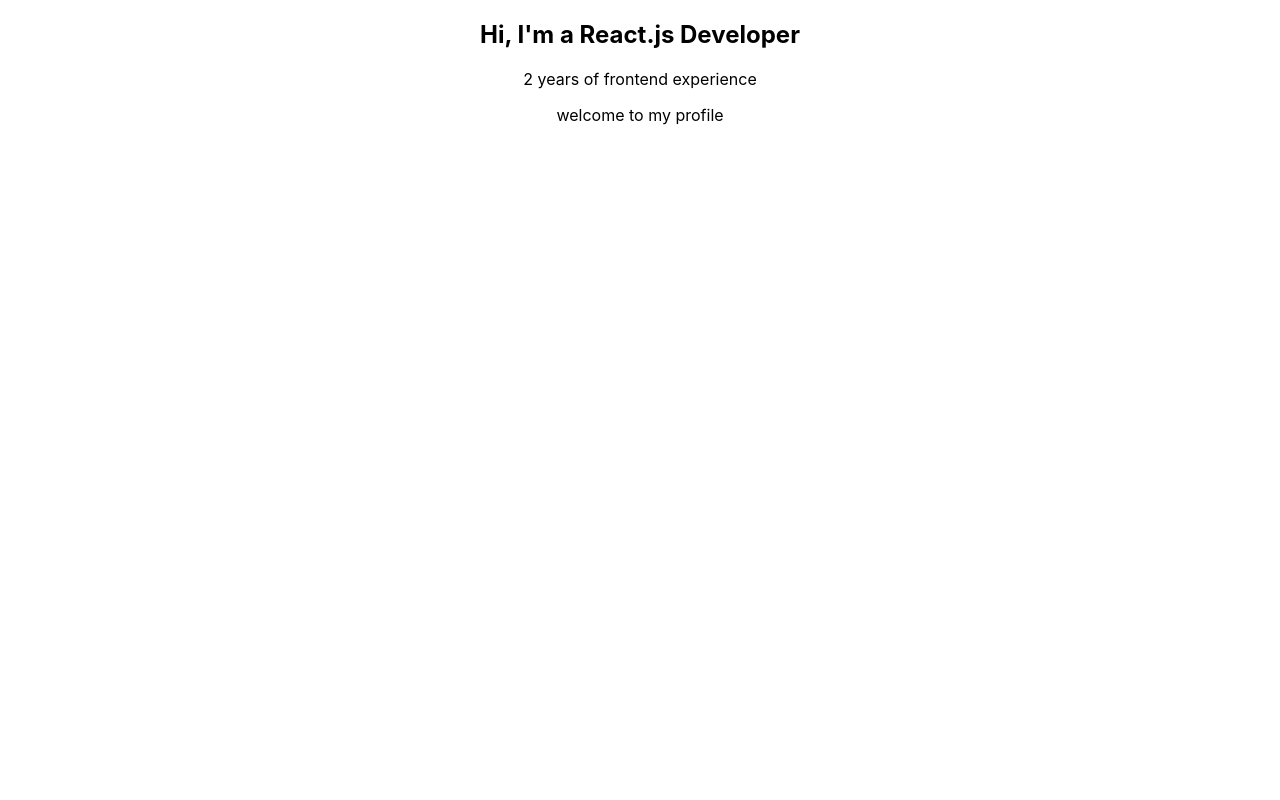
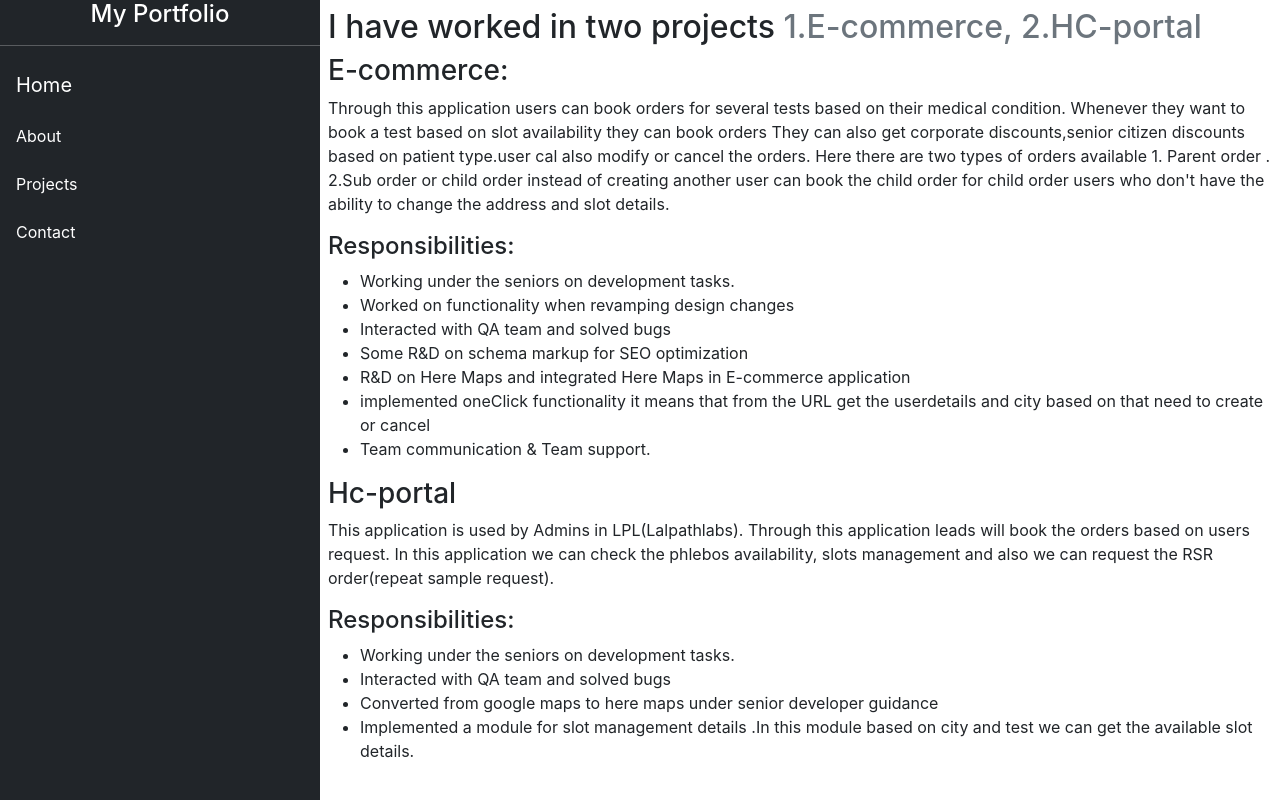
Before and after one commit to ratnakumarikankanala/react-portfolio, a React (Create React App) app: page /projects in a window 1280 px wide. Built offline with nearby package versions, Linux system fonts and the light colour scheme.

Commit message:
adde side bar and its content

```diff
--- a/package.json
+++ b/package.json
@@ -10,6 +10,7 @@
     "bootstrap": "^5.3.8",
     "react": "^19.2.4",
     "react-dom": "^19.2.4",
+    "react-router-dom": "^7.13.0",
     "react-scripts": "5.0.1",
     "web-vitals": "^2.1.4"
   },
--- a/public/index.html
+++ b/public/index.html
@@ -10,6 +10,8 @@
       content="Web site created using create-react-app"
     />
     <link rel="apple-touch-icon" href="%PUBLIC_URL%/logo192.png" />
+    <link href="https://cdn.jsdelivr.net/npm/bootstrap@5.0.2/dist/css/bootstrap.min.css" rel="stylesheet" integrity="sha384-EVSTQN3/azprG1Anm3QDgpJLIm9Nao0Yz1ztcQTwFspd3yD65VohhpuuCOmLASjC" crossorigin="anonymous">
+    <script src="https://cdn.jsdelivr.net/npm/bootstrap@5.0.2/dist/js/bootstrap.bundle.min.js" integrity="sha384-MrcW6ZMFYlzcLA8Nl+NtUVF0sA7MsXsP1UyJoMp4YLEuNSfAP+JcXn/tWtIaxVXM" crossorigin="anonymous"></script>
     <!--
       manifest.json provides metadata used when your web app is installed on a
       user's mobile device or desktop. See https://developers.google.com/web/fundamentals/web-app-manifest/
--- a/src/App.css
+++ b/src/App.css
@@ -1,4 +1,4 @@
-.App {
+/* .App {
   text-align: center;
 }
 
@@ -35,4 +35,4 @@
   to {
     transform: rotate(360deg);
   }
-}
+} */
--- a/src/App.js
+++ b/src/App.js
@@ -1,13 +1,29 @@
 
 import './App.css';
+import { About } from './components/About';
+import { Contact } from './components/Contact';
 import { Home } from './components/home';
+import { Projects } from './components/Projects';
+import { Sidebar } from './components/sidebar';
+import { Skills } from './components/Skills';
+import { BrowserRouter, Route, Routes } from 'react-router-dom';
 
 function App() {
   return (
-    <div className="App">
-    <Home/>
-
-    </div>
+    <BrowserRouter>
+      <div className='d-flex w-100'>
+        <Sidebar />
+        <div className='p-2 w-75'>
+          <Routes>
+            <Route path="/" element={<Home />} />
+            <Route path="/about" element={<About />} />
+            <Route path="/contact" element={<Contact />} />
+            <Route path="/skills" element={<Skills />} />
+            <Route path="/projects" element={<Projects />} />
+          </Routes>
+        </div>
+      </div>
+    </BrowserRouter>
   );
 }
 
--- /dev/null
+++ b/src/components/About.jsx
@@ -0,0 +1,11 @@
+export const About = () => {
+    return (<>
+    <h2>About</h2>
+    <p>React.js Developer with 2+ years of experience in frontend development, building and maintaining scalable, user-focused web applications.
+
+        I began my career in 2022 as an Intern and was promoted to Trainee within three months. After one year, I progressed to the role of Associate Analyst, continuing to contribute to live production systems while working closely with senior developers.
+
+        I have hands-on experience working on multiple projects simultaneously, including an E-commerce platform and an HC Portal. My responsibilities focused on improving application stability, usability, and visibility.</p></>
+
+    )
+}
--- /dev/null
+++ b/src/components/Contact.jsx
@@ -0,0 +1,8 @@
+export const Contact =()=>{
+    return(<div>
+        <h3>you can Contact me through :</h3>
+        <p>Email: ratnakumarikankanala09@gmail.com</p>
+        <p>Phone:7661892643</p>
+
+    </div>)
+}
--- /dev/null
+++ b/src/components/Projects.jsx
@@ -0,0 +1,40 @@
+export const Projects = () => {
+    return (<div>
+        <h2>I have worked in two projects <span className="text-secondary"> 1.E-commerce, 2.HC-portal</span> </h2>
+        <h3>E-commerce:</h3>
+        <p>Through this application users can book orders for several tests based on their medical condition.
+            Whenever they want to book a test based on slot availability they can book orders They can also get
+            corporate discounts,senior citizen discounts based on patient type.user cal also modify or cancel the
+            orders. Here there are two types of orders available 1. Parent order . 2.Sub order or child order instead of
+            creating another user can book the child order for child order users who don't have the ability to change
+            the address and slot details.</p>
+
+           <h4>Responsibilities:</h4>
+            <ul>
+                <li>
+            Working under the seniors on development tasks.</li>
+             <li> Worked on functionality when revamping design changes</li>
+           <li> Interacted with QA team and solved bugs</li>
+            <li>Some R&D on schema markup for SEO optimization</li>
+           <li> R&D on Here Maps and integrated Here Maps in E-commerce application</li>
+            <li>implemented oneClick functionality it means that from the URL get the userdetails and city based on
+            that need to create or cancel</li>
+            <li>Team communication & Team support.</li>
+
+        </ul>
+        <h />
+        <h3>Hc-portal</h3>
+        <p>This application is used by Admins in LPL(Lalpathlabs). Through this application leads will book the orders
+            based on users request. In this application we can check the phlebos availability, slots management and
+            also we can request the RSR order(repeat sample request). </p>
+          <h4>Responsibilities:</h4>
+          <ul>
+            <li> Working under the seniors on development tasks.</li>
+           <li> Interacted with QA team and solved bugs</li>
+           <li> Converted from google maps to here maps under senior developer guidance</li>
+           <li> Implemented a module for slot management details .In this module based on city and test we can get
+            the available slot details.</li>
+            </ul>
+
+    </div>)
+}
--- /dev/null
+++ b/src/components/Skills.jsx
@@ -0,0 +1,6 @@
+export const Skills =()=>{
+    return(<div>
+        <h2>My Skills</h2>
+        <p>Reactjs,Javascript,Html,Css,Bootstrap,Materialui,git</p>
+    </div>)
+}
--- a/src/components/home.jsx
+++ b/src/components/home.jsx
@@ -1,9 +1,7 @@
-export const Home =()=>{
-    return(<div>
-         <h2>Hi, I'm a React.js Developer</h2>
-      <p>2 years of frontend experience</p>
-      <p>welcome to my profile
-
-      </p>
+export const Home = () => {
+    return (<div>
+        <h2>welcome to my profile</h2>
+        <p>Hello, <span className="text-success fs-6">I'm a  Ratnakumari Kankanala,</span>a React.js Developer with 2 years of frontend experience </p>
+        <p></p>
     </div>)
 }
--- /dev/null
+++ b/src/components/sidebar.css
@@ -0,0 +1,4 @@
+
+.sidebarfont{
+   font-size: 20px;
+}
--- /dev/null
+++ b/src/components/sidebar.jsx
@@ -0,0 +1,97 @@
+import { NavLink } from "react-router-dom";
+import "./sidebar.css"
+
+// export const Sidebar =()=>{
+//     return(<div>
+//         <ul className="sidebarcontainer">
+//             <li  className="sidebar-items">Home</li>
+//             <li className="sidebar-items">About</li>
+//             <li className="sidebar-items">Contact</li>
+//             <li className="sidebar-items">Skills</li>
+//             <li className="sidebar-items">Projects</li>
+//         </ul>
+//     </div>)
+// }
+
+
+export const Sidebar = () => {
+  return (
+    <>
+      {/* Top Navbar */}
+      {/* <nav className="navbar navbar-dark bg-dark fixed-top d-md-none">
+        <div className="container-fluid">
+          <button
+            className="navbar-toggler"
+            type="button"
+            data-bs-toggle="offcanvas"
+            data-bs-target="#sidebar"
+          >
+            <span className="navbar-toggler-icon"></span>
+          </button>
+          <span className="navbar-brand">My Portfolio</span>
+        </div>
+      </nav> */}
+
+      {/* Offcanvas Sidebar */}
+      {/* <div
+        className="offcanvas offcanvas-start text-bg-dark d-md-none"
+        tabIndex="-1"
+        id="sidebar"
+      >
+        <div className="offcanvas-header">
+          <h5 className="offcanvas-title">Menu</h5>
+          <button
+            type="button"
+            className="btn-close btn-close-white"
+            data-bs-dismiss="offcanvas"
+          ></button>
+        </div>
+
+        <div className="offcanvas-body">
+          <ul className="nav flex-column gap-2">
+            <li className="nav-item">
+              <NavLink className="nav-link text-primary" to="/">
+                Home
+              </NavLink>
+            </li>
+            <li className="nav-item">
+              <NavLink className="nav-link text-primary" to="/about">
+                About
+              </NavLink>
+            </li>
+            <li className="nav-item">
+              <NavLink className="nav-link text-primary" to="/projects">
+                Projects
+              </NavLink>
+            </li>
+            <li className="nav-item">
+              <NavLink className="nav-link text-primary" to="/contact">
+                Contact
+              </NavLink>
+            </li>
+          </ul>
+        </div>
+      </div> */}
+
+       <div className="bg-dark text-white vh-100 w-25">
+        <h4 className="text-center">My Portfolio</h4>
+        <hr />
+
+        <ul className="nav flex-column gap-2 itmes-center">
+          <li>
+            <NavLink className="nav-link text-white sidebarfont" to="/">Home</NavLink>
+          </li>
+          <li>
+            <NavLink className="nav-link text-white" to="/about">About</NavLink>
+          </li>
+          <li>
+            <NavLink className="nav-link text-white" to="/projects">Projects</NavLink>
+          </li>
+          <li>
+            <NavLink className="nav-link text-white" to="/contact">Contact</NavLink>
+          </li>
+        </ul>
+      </div>
+    </>
+  );
+};
```
